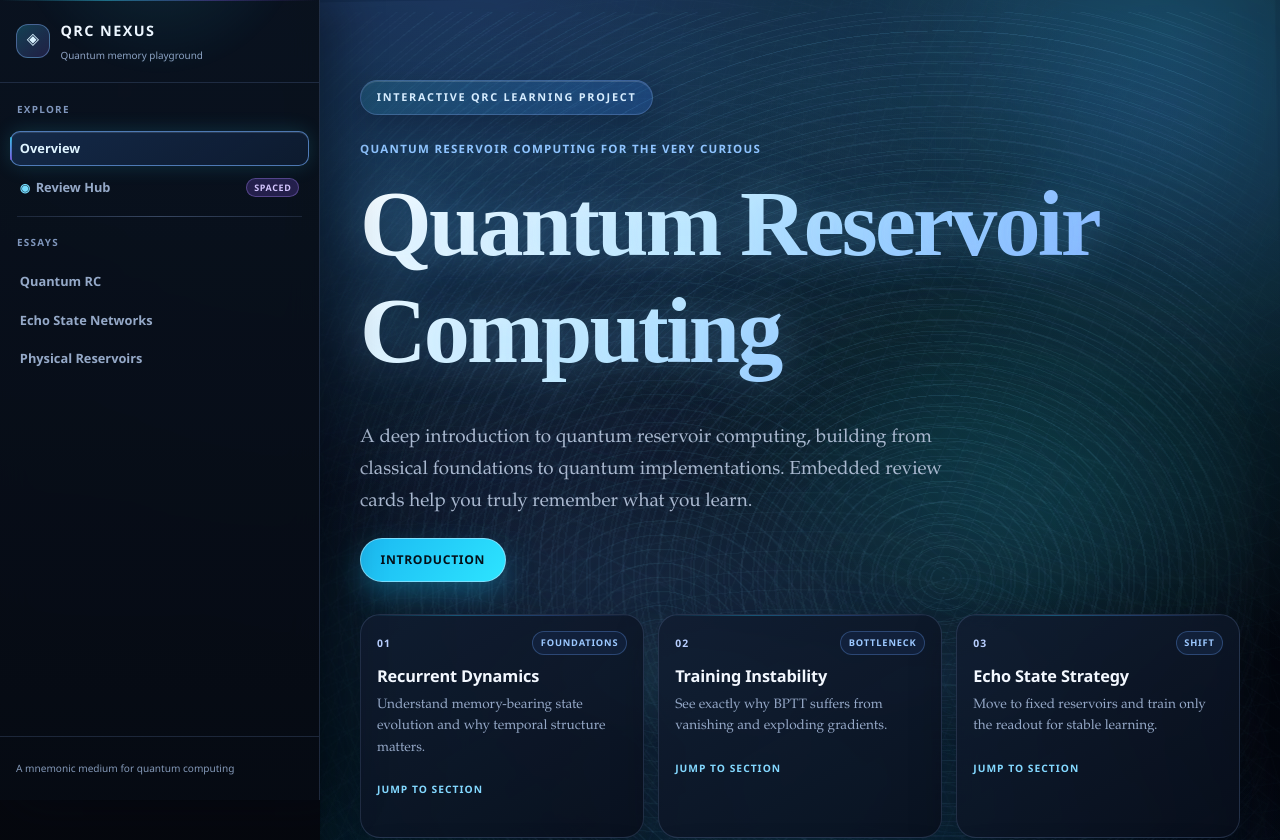
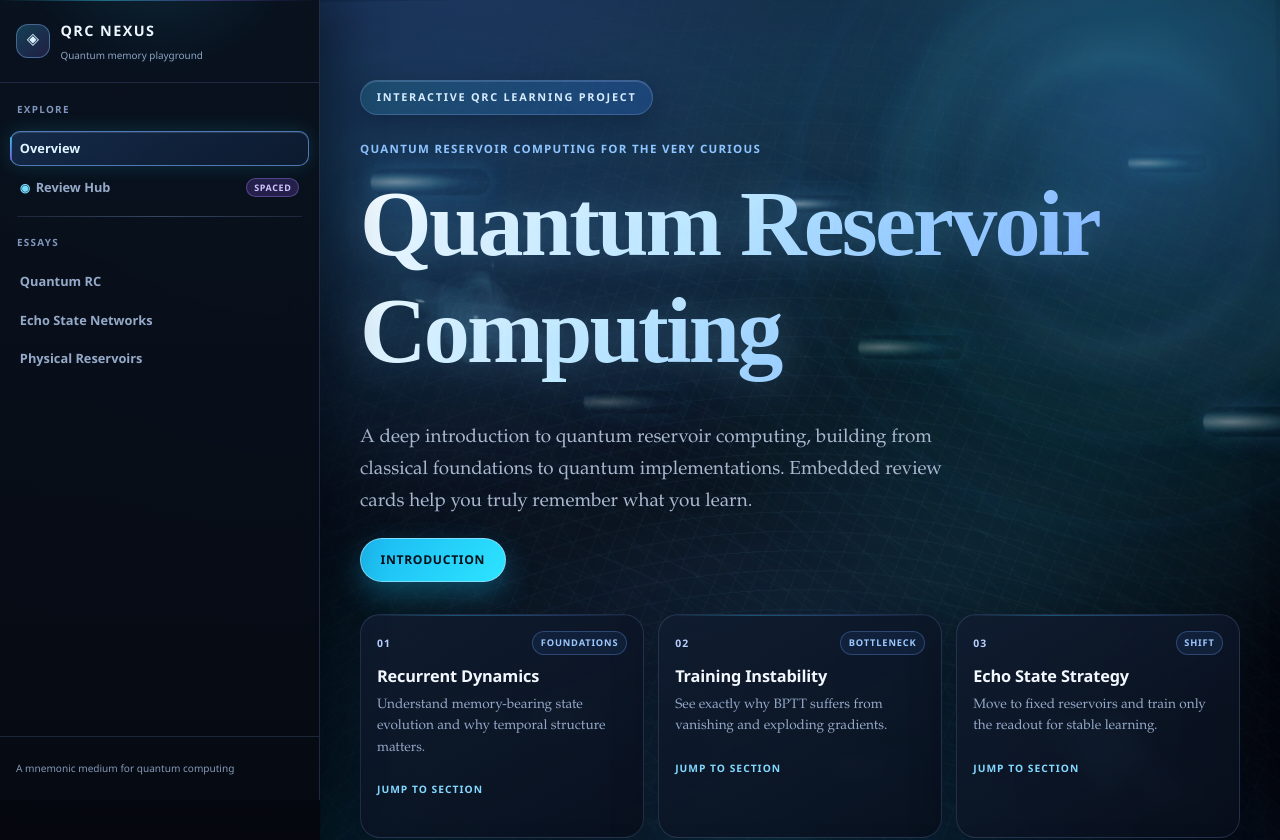
Before and after one commit to eybmits/qrc-website, a Next.js app: page / in a window 1280 px wide. Shown: the top 840 px of the page. Built offline with nearby package versions, Linux system fonts and the light colour scheme.

Commit message:
Restore atom-and-orbit hero background

```diff
--- a/src/components/Hero.tsx
+++ b/src/components/Hero.tsx
@@ -1,6 +1,7 @@
 'use client';
 
 import Link from 'next/link';
+import type { CSSProperties } from 'react';
 import styles from './Hero.module.css';
 
 const topicBlocks = [
@@ -42,19 +43,83 @@ const topicBlocks = [
   },
 ];
 
+const driftParticles = [
+  { x: 9, y: 16, size: 14, duration: 24, delay: 0 },
+  { x: 22, y: 34, size: 11, duration: 20, delay: -6 },
+  { x: 38, y: 18, size: 9, duration: 22, delay: -11 },
+  { x: 57, y: 30, size: 12, duration: 26, delay: -3 },
+  { x: 72, y: 14, size: 10, duration: 18, delay: -9 },
+  { x: 84, y: 36, size: 15, duration: 29, delay: -14 },
+  { x: 15, y: 62, size: 10, duration: 21, delay: -8 },
+  { x: 31, y: 74, size: 13, duration: 25, delay: -12 },
+  { x: 49, y: 66, size: 8, duration: 19, delay: -5 },
+  { x: 66, y: 78, size: 12, duration: 27, delay: -16 },
+  { x: 81, y: 68, size: 10, duration: 23, delay: -7 },
+];
+
+const atoms = [
+  { x: 16, y: 28, scale: 1.02, duration: 15, delay: -1.2 },
+  { x: 82, y: 66, scale: 0.96, duration: 17, delay: -5.8 },
+];
+
 export function Hero() {
   return (
     <div className={styles.hero}>
       <div className={styles.bgStars} />
       <div className={styles.bgLattice} />
-      <div className={styles.bgDoubleSlit} />
-      <div className={styles.bgPotential} />
-      <div className={styles.bgTunnel} />
       <div className={styles.bgAurora} />
       <div className={styles.bgMesh} />
       <div className={styles.bgInterference} />
       <div className={styles.bgWave} />
       <div className={styles.bgNoise} />
+      <div className={styles.driftField} aria-hidden>
+        {driftParticles.map((particle, index) => {
+          const vars = {
+            '--dot-x': `${particle.x}%`,
+            '--dot-y': `${particle.y}%`,
+            '--dot-size': `${particle.size}px`,
+            '--dot-duration': `${particle.duration}s`,
+            '--dot-delay': `${particle.delay}s`,
+          } as CSSProperties;
+
+          return <span key={`drift-${index}`} className={styles.driftDot} style={vars} />;
+        })}
+      </div>
+      <div className={styles.atomField} aria-hidden>
+        {atoms.map((atom, index) => {
+          const vars = {
+            '--atom-x': `${atom.x}%`,
+            '--atom-y': `${atom.y}%`,
+            '--atom-scale': atom.scale,
+            '--orbit-duration': `${atom.duration}s`,
+            '--orbit-delay': `${atom.delay}s`,
+          } as CSSProperties;
+
+          return (
+            <div key={`atom-${index}`} className={styles.atom} style={vars}>
+              <span className={`${styles.cloud} ${styles.cloudS}`} />
+              <span className={`${styles.cloud} ${styles.cloudP1}`} />
+              <span className={`${styles.cloud} ${styles.cloudP2}`} />
+              <span className={`${styles.probabilityShell} ${styles.shellA}`} />
+              <span className={`${styles.probabilityShell} ${styles.shellB}`} />
+              <span className={styles.pointCloud} />
+              <span className={styles.nucleus} />
+
+              <span className={`${styles.electronPath} ${styles.electronPathA}`}>
+                <span className={`${styles.electron} ${styles.electronA}`} />
+              </span>
+              <span className={`${styles.electronPath} ${styles.electronPathB}`}>
+                <span className={`${styles.electron} ${styles.electronB}`} />
+              </span>
+              <span className={`${styles.electronPath} ${styles.electronPathC}`}>
+                <span className={`${styles.electron} ${styles.electronC}`} />
+              </span>
+            </div>
+          );
+        })}
+      </div>
+      <div className={styles.orbitOne} />
+      <div className={styles.orbitTwo} />
 
       <div className={styles.content}>
         <div className={styles.badge}>Interactive QRC Learning Project</div>
```
